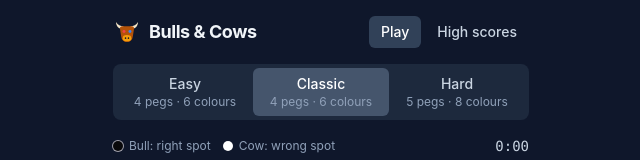
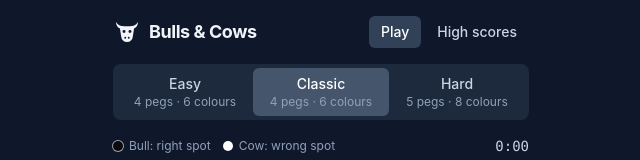
Before and after one commit to kunukn/bulls-and-cows, a React (Vite) app: page / in a window 1280 px wide. Shown: the top 160 px of the page, without its empty margins (319-959 px from the left). Built offline with nearby package versions, Linux system fonts and the light colour scheme.

Commit message:
style(icon): simplify bull mark to one colour matching the text

```diff
--- a/scripts/generate-icons.ts
+++ b/scripts/generate-icons.ts
@@ -9,11 +9,11 @@ import { mkdirSync, writeFileSync } from "node:fs";
 import {
   BULL_VIEWBOX,
   TILE_COLOR,
-  bullShapesMarkup,
+  bullPathsMarkup,
 } from "../src/components/icons/bullMark.ts";
 
 function tileSvg(cornerRadius: number): string {
-  return `<svg xmlns="http://www.w3.org/2000/svg" viewBox="${BULL_VIEWBOX}"><rect width="32" height="32" rx="${cornerRadius}" fill="${TILE_COLOR}"/>${bullShapesMarkup()}</svg>\n`;
+  return `<svg xmlns="http://www.w3.org/2000/svg" viewBox="${BULL_VIEWBOX}"><rect width="32" height="32" rx="${cornerRadius}" fill="${TILE_COLOR}"/>${bullPathsMarkup()}</svg>\n`;
 }
 
 writeFileSync("public/favicon.svg", tileSvg(7));
--- a/src/components/icons/BullIcon.tsx
+++ b/src/components/icons/BullIcon.tsx
@@ -1,20 +1,21 @@
-import { BULL_SHAPES, BULL_VIEWBOX } from "./bullMark";
+import { BULL_PATHS, BULL_VIEWBOX } from "./bullMark";
 
 type Props = {
   className?: string;
 };
 
-/* Brand mark without the tile, in its own colours — sized by class (e.g. size-6). */
+/* Brand mark without the tile, in currentColor — sized by class (e.g. size-7). */
 export function BullIcon({ className }: Props) {
   return (
     <svg
       xmlns="http://www.w3.org/2000/svg"
       viewBox={BULL_VIEWBOX}
+      fill="currentColor"
       aria-hidden="true"
       className={className}
     >
-      {BULL_SHAPES.map(({ tag: Tag, ...attrs }, index) => (
-        <Tag key={index} {...attrs} />
+      {BULL_PATHS.map(({ d, isEvenOdd }) => (
+        <path key={d} d={d} fillRule={isEvenOdd ? "evenodd" : undefined} />
       ))}
     </svg>
   );
--- a/src/components/icons/bullMark.ts
+++ b/src/components/icons/bullMark.ts
@@ -1,56 +1,36 @@
 /*
- * Brand mark: a flat bull head on a 32×32 grid. Single source for the header
- * icon (BullIcon) and the generated favicon / apple-touch-icon
- * (scripts/generate-icons.ts). The eyes are a red and a blue game peg.
+ * Brand mark: a flat, symmetric bull head in one colour on a 32×32 grid. Eyes
+ * and nostrils are holes in the head (even-odd fill), so they show whatever is
+ * behind the mark. Single source for the header icon (BullIcon) and the
+ * generated favicon / apple-touch-icon (scripts/generate-icons.ts).
  */
 export const BULL_VIEWBOX = "0 0 32 32";
 
+/*
+ * Favicon / touch-icon colour: Tailwind slate-100, the app's text colour. In the
+ * app, BullIcon uses currentColor instead, so it always matches adjacent text.
+ */
+export const BULL_COLOR = "#f1f5f9";
+
 export const TILE_COLOR = "#0f172a";
 
-type Shape =
-  | { tag: "path"; d: string; fill: string }
-  | { tag: "circle"; cx: number; cy: number; r: number; fill: string }
-  | {
-      tag: "ellipse";
-      cx: number;
-      cy: number;
-      rx: number;
-      ry: number;
-      fill: string;
-    };
+type BullPath = { d: string; isEvenOdd?: boolean };
 
-const HORN = "#f5e6c8";
-
-export const BULL_SHAPES: Shape[] = [
+export const BULL_PATHS: BullPath[] = [
+  // Horns, mirrored around x = 16.
+  { d: "M11 12.5C7 12.5 3.5 10 3.5 4.5 5.5 8 8.5 9 12 9.5Z" },
+  { d: "M21 12.5C25 12.5 28.5 10 28.5 4.5 26.5 8 23.5 9 20 9.5Z" },
+  // Head, with eye and nostril holes as extra circular subpaths.
   {
-    tag: "path",
-    d: "M11 12.5C7 12.5 3.5 10 3.5 4.5 5.5 8 8.5 9 12 9.5Z",
-    fill: HORN,
+    d: "M10.5 9.5H21.5C23.3 9.5 24.3 10.7 24 12.5L22.6 21.5C22.1 25.2 19.8 27.5 16 27.5S9.9 25.2 9.4 21.5L8 12.5C7.7 10.7 8.7 9.5 10.5 9.5ZM10.9 15.5a1.7 1.7 0 1 0 3.4 0a1.7 1.7 0 1 0 -3.4 0M17.7 15.5a1.7 1.7 0 1 0 3.4 0a1.7 1.7 0 1 0 -3.4 0M12.9 22.6a1.1 1.1 0 1 0 2.2 0a1.1 1.1 0 1 0 -2.2 0M16.9 22.6a1.1 1.1 0 1 0 2.2 0a1.1 1.1 0 1 0 -2.2 0",
+    isEvenOdd: true,
   },
-  {
-    tag: "path",
-    d: "M21 12.5C25 12.5 28.5 10 28.5 4.5 26.5 8 23.5 9 20 9.5Z",
-    fill: HORN,
-  },
-  {
-    tag: "path",
-    d: "M10.5 9.5H21.5C23.3 9.5 24.3 10.7 24 12.5L22.6 21.5C22.1 25.2 19.8 27.5 16 27.5S9.9 25.2 9.4 21.5L8 12.5C7.7 10.7 8.7 9.5 10.5 9.5Z",
-    fill: "#b45309",
-  },
-  { tag: "ellipse", cx: 16, cy: 23, rx: 5, ry: 3.6, fill: "#f59e0b" },
-  { tag: "circle", cx: 12.6, cy: 15.5, r: 1.7, fill: "#ef4444" },
-  { tag: "circle", cx: 19.4, cy: 15.5, r: 1.7, fill: "#3b82f6" },
-  { tag: "circle", cx: 14.3, cy: 23, r: 0.9, fill: TILE_COLOR },
-  { tag: "circle", cx: 17.7, cy: 23, r: 0.9, fill: TILE_COLOR },
 ];
 
 /* Serialise to SVG markup, for the icon generator script. */
-export function bullShapesMarkup(): string {
-  return BULL_SHAPES.map(({ tag, ...attrs }) => {
-    const attributes = Object.entries(attrs)
-      .map(([key, value]) => `${key}="${value}"`)
-      .join(" ");
-
-    return `<${tag} ${attributes}/>`;
-  }).join("");
+export function bullPathsMarkup(): string {
+  return BULL_PATHS.map(
+    ({ d, isEvenOdd }) =>
+      `<path d="${d}" fill="${BULL_COLOR}"${isEvenOdd ? ' fill-rule="evenodd"' : ""}/>`,
+  ).join("");
 }
```
Also changed, not shown: public/apple-touch-icon.png, public/favicon.svg.
